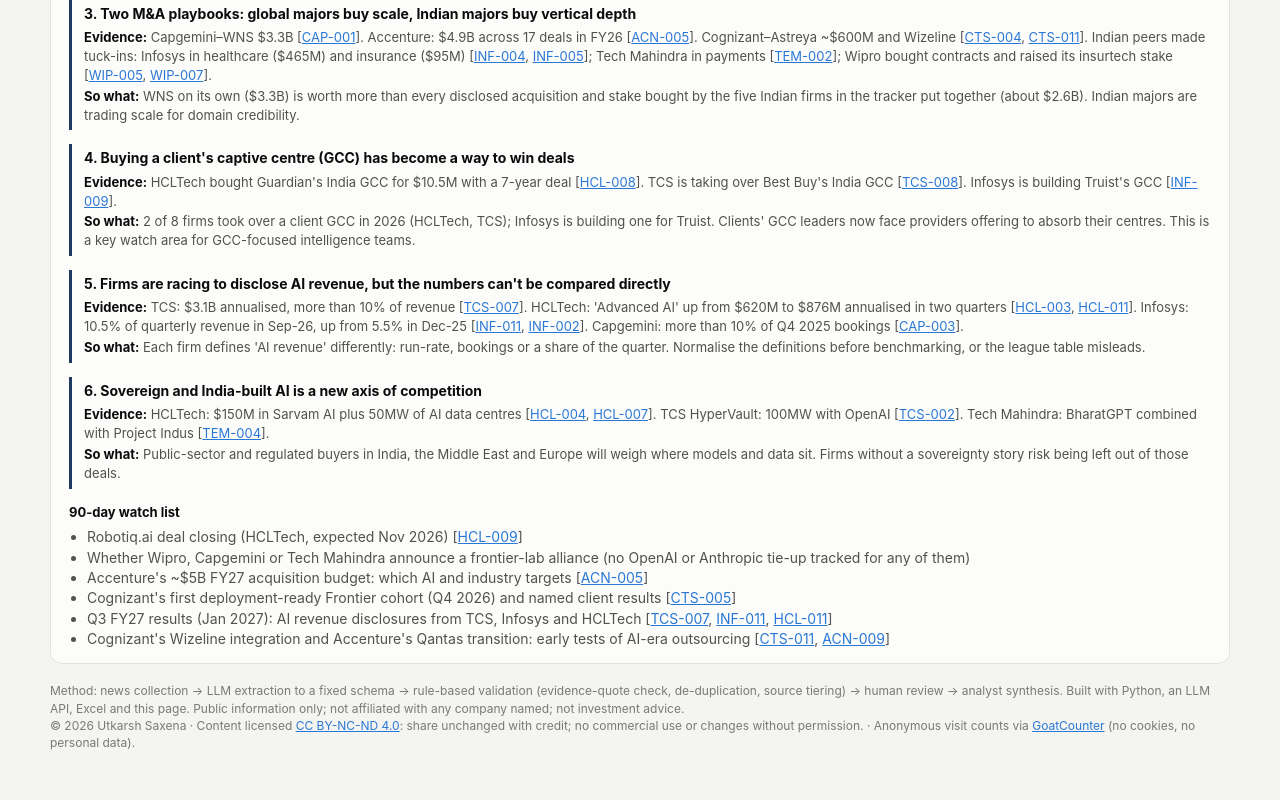
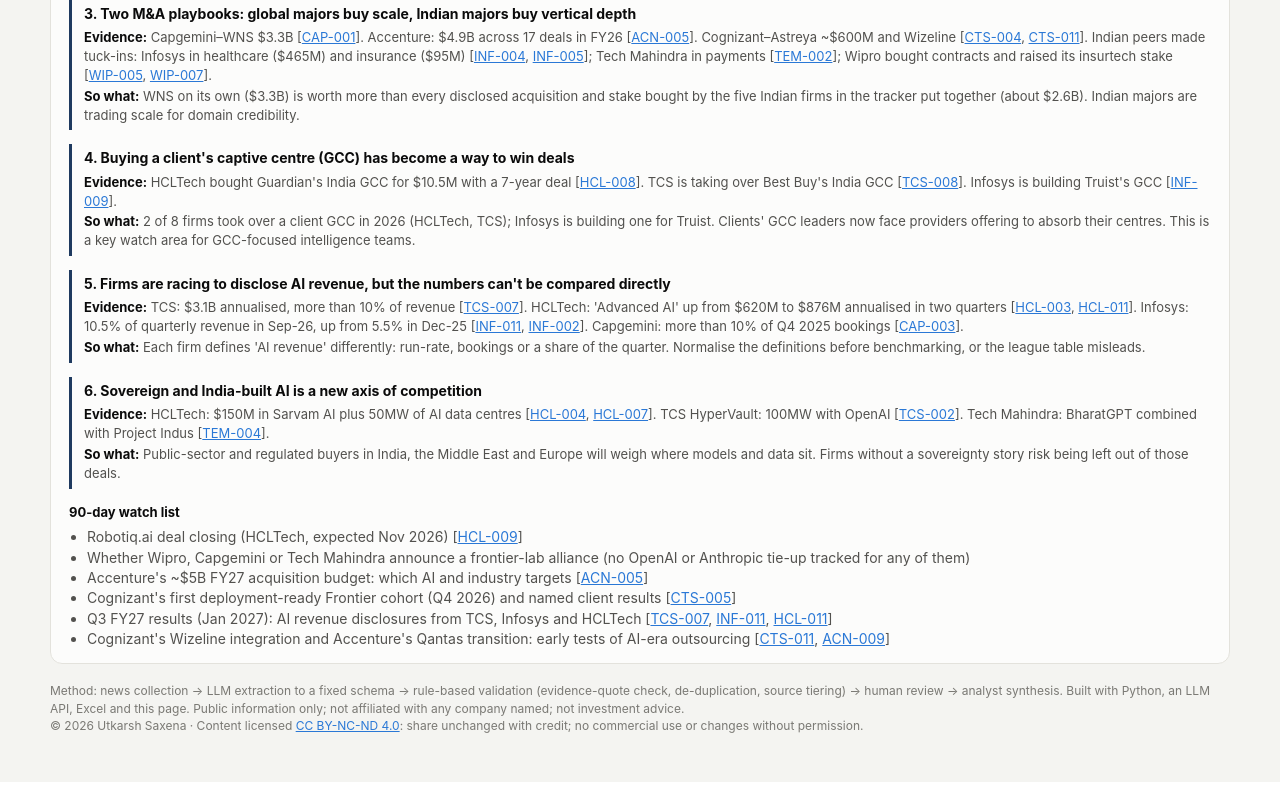
Before and after one commit to lokpriye96/ai-ci-tracker, a plain HTML site: page docs/index.html in a window 1280 px wide. Shown: the part 2506-3306 px from the top of the page. Drawn offline with Linux system fonts and the light colour scheme.

Commit message:
Remove visit-counter note from footer [skip ci]

```diff
--- a/docs/index.html
+++ b/docs/index.html
@@ -145,7 +145,7 @@
 
   <footer>Method: news collection → LLM extraction to a fixed schema → rule-based validation (evidence-quote check,
     de-duplication, source tiering) → human review → analyst synthesis. Built with Python, an LLM API, Excel and this page.
-    Public information only; not affiliated with any company named; not investment advice.<br>© 2026 Utkarsh Saxena · Content licensed <a href="https://creativecommons.org/licenses/by-nc-nd/4.0/">CC BY-NC-ND 4.0</a>: share unchanged with credit; no commercial use or changes without permission. · Anonymous visit counts via <a href="https://www.goatcounter.com">GoatCounter</a> (no cookies, no personal data).</footer>
+    Public information only; not affiliated with any company named; not investment advice.<br>© 2026 Utkarsh Saxena · Content licensed <a href="https://creativecommons.org/licenses/by-nc-nd/4.0/">CC BY-NC-ND 4.0</a>: share unchanged with credit; no commercial use or changes without permission.</footer>
 </div>
 </div>
 <div id="tip" role="tooltip"></div>
```
Also changed, not shown: src/dashboard_template.html (+1 -1 lines).
